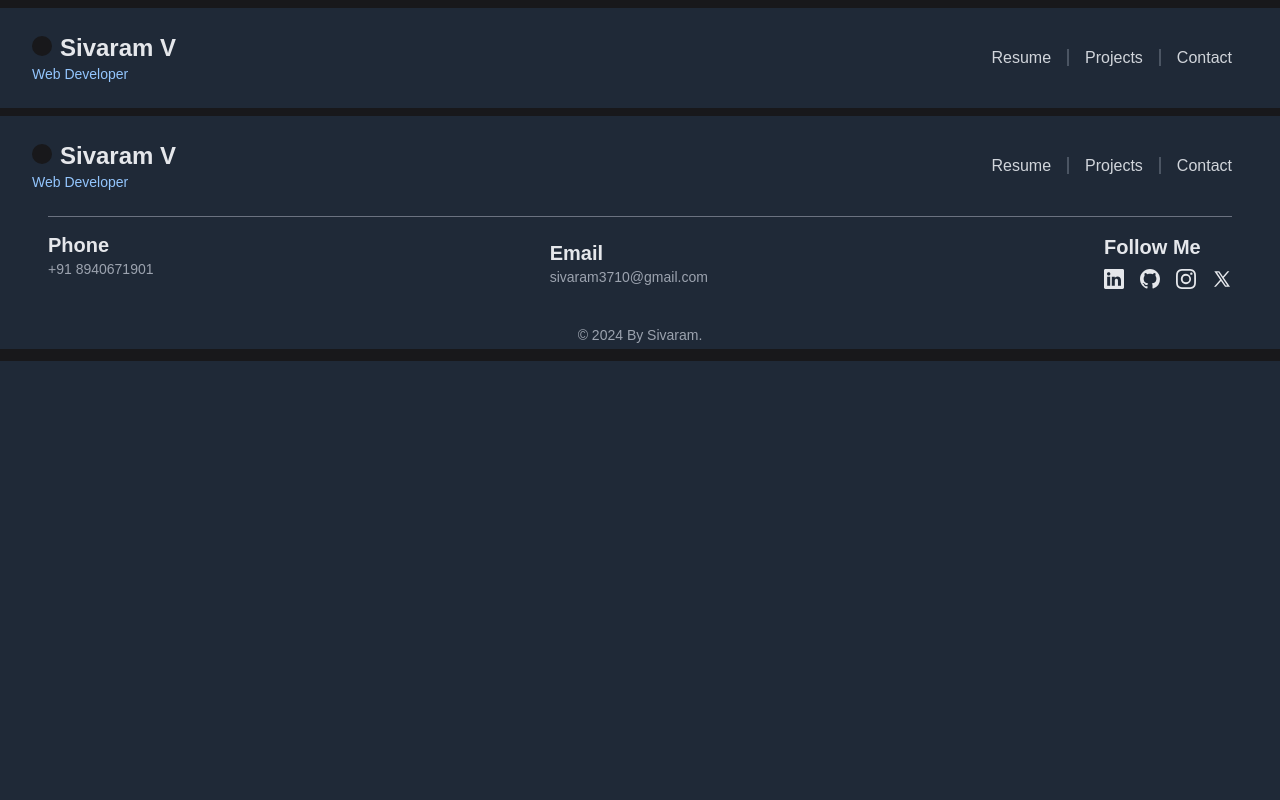
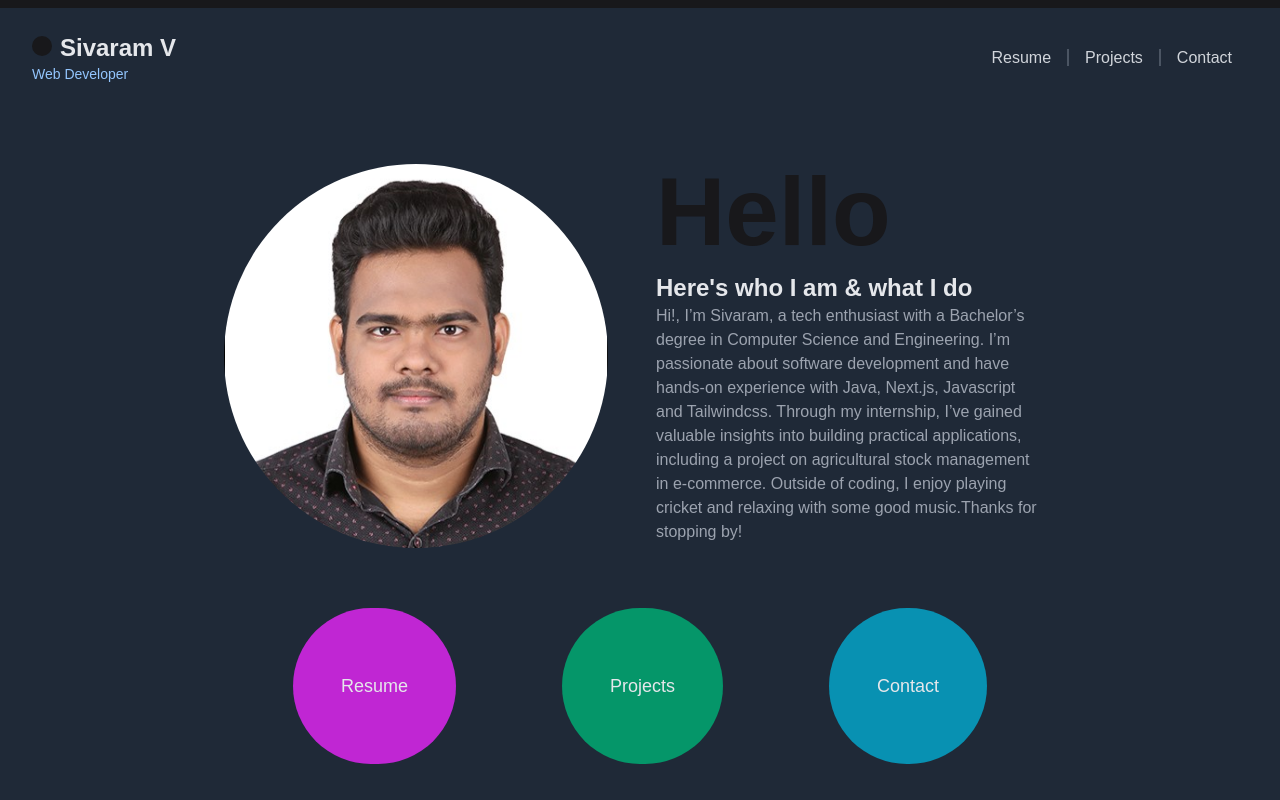
Before and after one commit to sivaram-37/my-portfolio, a Next.js app: page / in a window 1280 px wide. Shown: the top 800 px of the page. Built offline with nearby package versions, Linux system fonts and the light colour scheme.

Commit message:
Modified home page

```diff
--- a/src/app/page.jsx
+++ b/src/app/page.jsx
@@ -1,9 +1,71 @@
-import RootHeader from "@/components/root-header";
+import Image from "next/image";
+import Link from "next/link";
 
 export default function Home() {
 	return (
-		<>
-			<RootHeader />
-		</>
+		<main className="w-dvh flex flex-col md:flex-row py-9 md:justify-center items-center">
+			<div className="md:px-4 md:grid md:grid-cols-2">
+				<Image
+					src="/profile.jpg"
+					alt="My profile image of desktop version"
+					height={300}
+					width={300}
+					className="hidden md:block md:h-80 md:w-80 lg:h-96 lg:w-96 self-center rounded-full"
+					priority
+				/>
+				<div className="flex flex-col">
+					<h1 className="px-4 text-3xl md:text-8xl font-bold text-primary mb-3 md:mt-5">
+						Hello
+					</h1>
+					<Image
+						src="/profile.jpg"
+						alt="My profile image of mobile version"
+						height={300}
+						width={300}
+						className="block md:hidden h-64 w-64 mb-5 self-center rounded-full"
+						priority
+					/>
+					<div className="px-4 max-w-80 md:max-w-[26rem] mb-6">
+						<h3 className="text-lg md:text-2xl font-semibold">
+							Here&apos;s who I am & what I do
+						</h3>
+						<p className="text-sm md:text-base font-light text-gray-400">
+							Hi!, I’m Sivaram, a tech enthusiast with a Bachelor’s degree in Computer Science
+							and Engineering. I’m passionate about software development and have hands-on
+							experience with Java, Next.js, Javascript and Tailwindcss. Through my internship,
+							I’ve gained valuable insights into building practical applications, including a
+							project on agricultural stock management in e-commerce. Outside of coding, I
+							enjoy playing cricket and relaxing with some good music.Thanks for stopping by!
+						</p>
+					</div>
+				</div>
+				<ul className="px-4 flex justify-around col-span-2 mb-0 md:mt-10 md:mb-5">
+					<li className="text-xs md:text-lg md:font-medium rounded-full flex justify-center items-center">
+						<Link
+							href="/resume"
+							className="px-4 py-7 md:px-12 md:py-16 bg-fuchsia-600 hover:bg-fuchsia-400 hover:text-gray-800 rounded-full transition-all ease-in-out delay-75 duration-500"
+						>
+							Resume
+						</Link>
+					</li>
+					<li className="text-xs md:text-lg md:font-medium rounded-full flex justify-center items-center">
+						<Link
+							href="/projects"
+							className="px-4 py-7 md:px-12 md:py-16 bg-emerald-600 hover:bg-emerald-400 hover:text-gray-800 rounded-full transition-all ease-in-out delay-75 duration-500"
+						>
+							Projects
+						</Link>
+					</li>
+					<li className="text-xs md:text-lg md:font-medium rounded-full flex justify-center items-center">
+						<Link
+							href="/contact"
+							className="px-4 py-7 md:px-12 md:py-16 bg-cyan-600 hover:bg-cyan-400 hover:text-gray-800 rounded-full transition-all ease-in-out delay-75 duration-500"
+						>
+							Contact
+						</Link>
+					</li>
+				</ul>
+			</div>
+		</main>
 	);
 }
```
